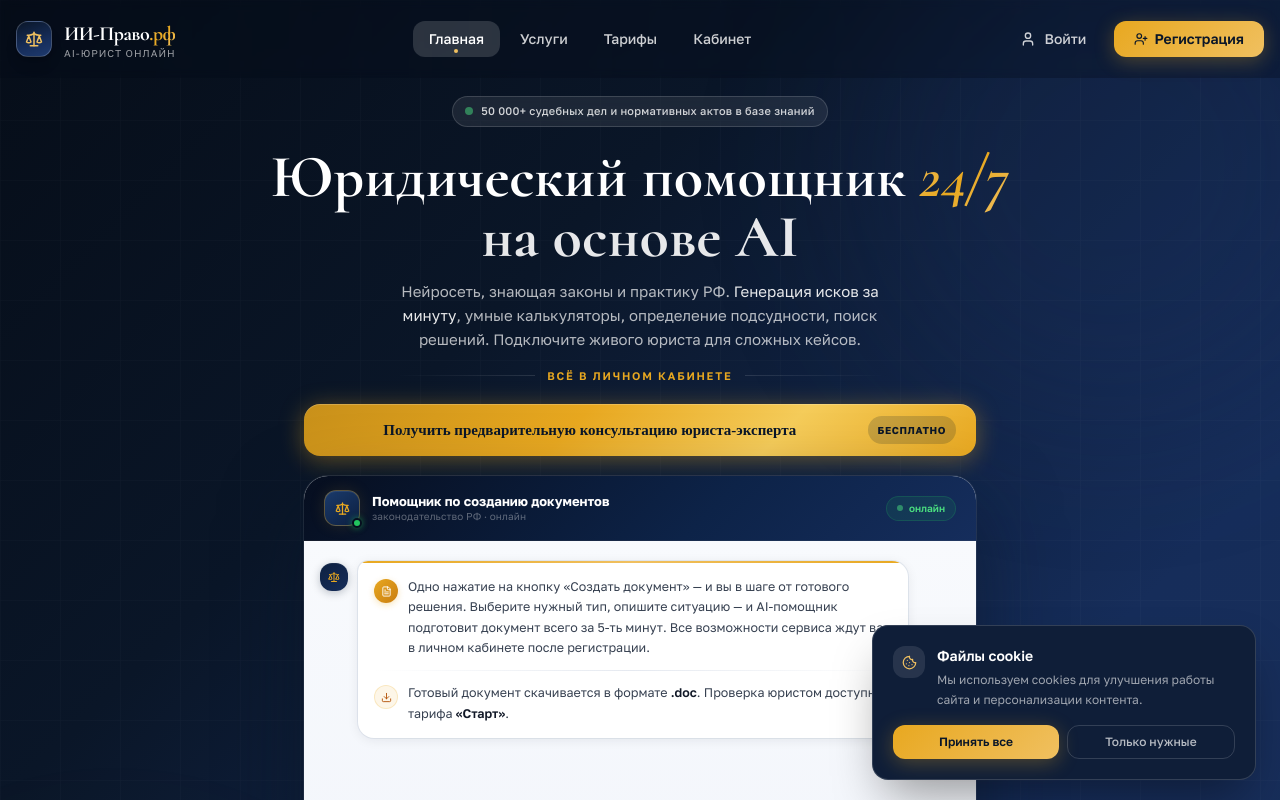
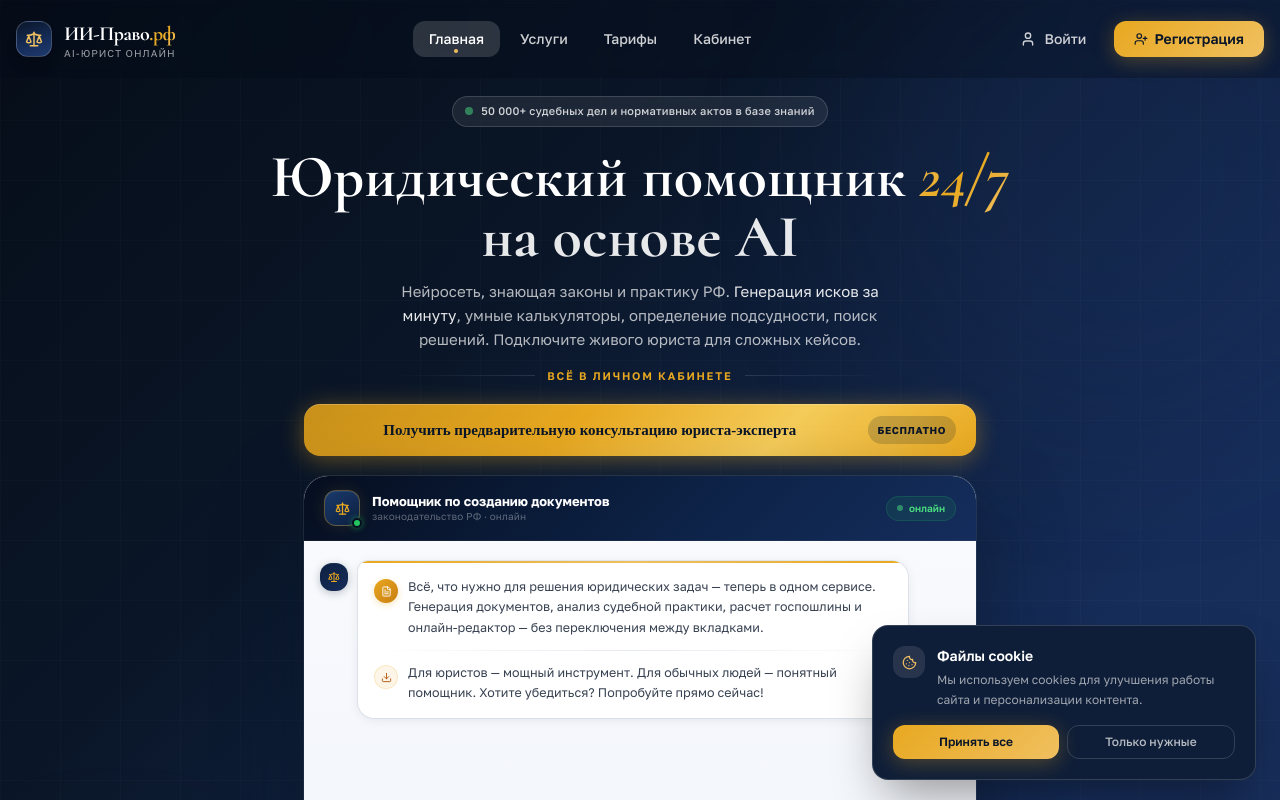
Before and after one commit to pr-poehali-dev/law-ai-consultation, a React (Vite) app: page / in a window 1280 px wide. Shown: the top 800 px of the page. Built offline with nearby package versions, Linux system fonts and the light colour scheme.

Commit message:
feat: update legal service description

```diff
--- a/src/components/LandingChatMessages.tsx
+++ b/src/components/LandingChatMessages.tsx
@@ -71,7 +71,7 @@ export default function LandingChatMessages({
                       <Icon name="FileText" size={11} color="#fff" />
                     </div>
                     <p className="text-[12.5px] leading-relaxed" style={{ color: "#374151" }}>
-                      Одно нажатие на кнопку «Создать документ» — и вы в шаге от готового решения. Выберите нужный тип, опишите ситуацию — и AI-помощник подготовит документ всего за 5-ть минут. Все возможности сервиса ждут вас в личном кабинете после регистрации.
+                      Всё, что нужно для решения юридических задач — теперь в одном сервисе. Генерация документов, анализ судебной практики, расчет госпошлины и онлайн-редактор — без переключения между вкладками.
                     </p>
                   </div>
 
@@ -83,10 +83,7 @@ export default function LandingChatMessages({
                       <Icon name="Download" size={11} color="#b45309" />
                     </div>
                     <p className="text-[12.5px] leading-relaxed" style={{ color: "#374151" }}>
-                      Готовый документ скачивается в формате{" "}
-                      <span className="font-semibold" style={{ color: "#111827" }}>.doc</span>.{" "}
-                      Проверка юристом доступна с тарифа{" "}
-                      <span className="font-semibold" style={{ color: "#111827" }}>«Старт»</span>.
+                      Для юристов — мощный инструмент. Для обычных людей — понятный помощник. Хотите убедиться? Попробуйте прямо сейчас!
                     </p>
                   </div>
 
```
